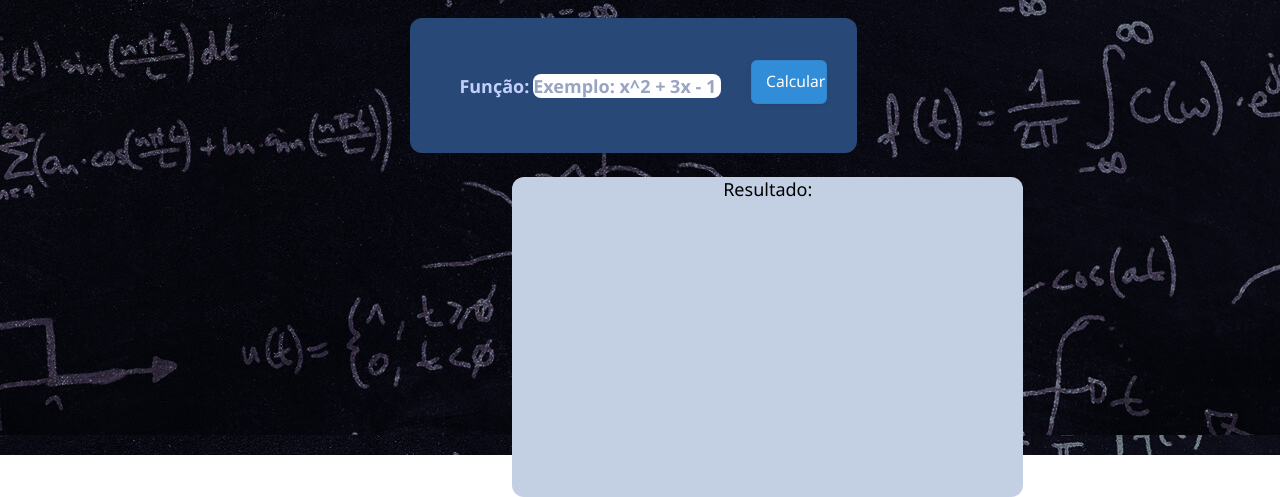
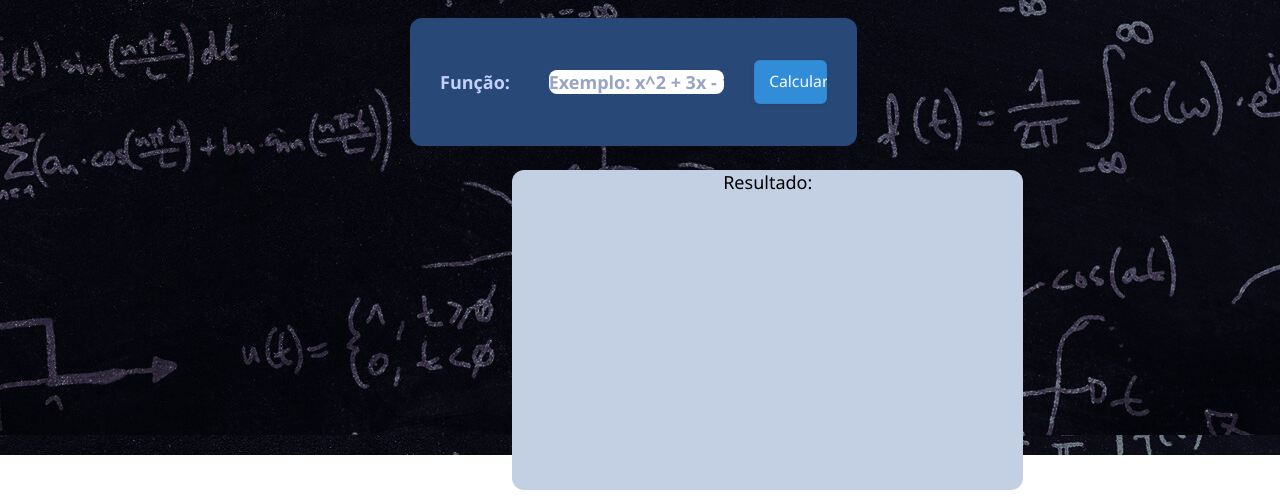
Before and after one commit to hugodevelopment/Site-Integral, a website: page nerdamer/index.html in a window 1280 px wide. Shown: the part 345-842 px from the top of the page. Drawn offline with nearby package versions, Linux system fonts and the light colour scheme.

Commit message:
melhorando a div

```diff
--- a/nerdamer/style.css
+++ b/nerdamer/style.css
@@ -124,7 +124,7 @@ nav{
     width: 35%;
   }
 
-  #expression{
+#expression{
     margin: 0;
     padding: 0;
     width: 50%;
@@ -132,14 +132,12 @@ nav{
     border-color:rgb(194, 209, 252);
   }
 
-  label {
+label {
     color:rgb(194, 209, 252);
     font-size: large;
     font-weight: bolder;
-    margin-right: 1%; /* Ajuste a margem direita conforme necessário */
-    margin-left: 5%;
+    margin-right: 10%; /* Ajuste a margem direita conforme necessário */
   }
-
 
 input[type="text"] {
   margin-left: 50px; /* Ajuste a margem esquerda conforme necessário */
@@ -165,7 +163,7 @@ button{
   height: 44px;
   line-height: 1;
   margin: 12px 0 0;
-  margin-bottom: 5%;
+  margin-bottom: 3%;
   margin-left: 30px;
   outline: none;
   overflow: hidden;
@@ -181,6 +179,10 @@ button{
   width: 20%;
 }
 
+button:focus {
+  box-shadow: rgba(50, 50, 93, .1) 0 0 0 1px inset, rgba(50, 50, 93, .2) 0 6px 15px 0, rgba(0, 0, 0, .1) 0 2px 2px 0, rgba(50, 151, 211, .3) 0 0 0 4px;
+}
+
  #resultado{
     background-color: rgb(195, 208, 228);
     border-radius: 12px;
```
